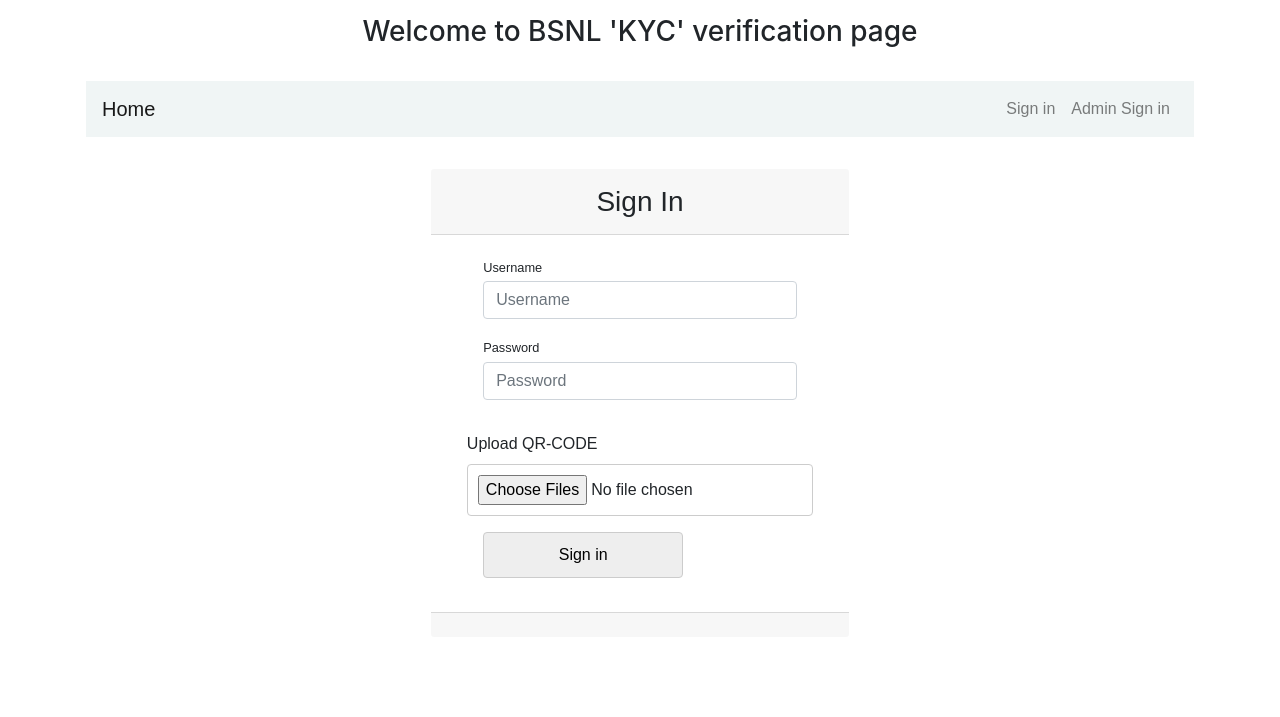
After one commit to alan8086753895/qr-authenticationreal, a Django app: page /telephonelogin/ in a window 1280 px wide. The commit adds this page. Shown: the part 501-1218 px from the top of the page. Run offline with Django 3.2, Linux system fonts and the light colour scheme; some libraries are stand-ins or nearby versions.

Commit message:
Merge remote-tracking branch 'github2/main' into main

```diff
--- a/user_management/urls.py
+++ b/user_management/urls.py
@@ -21,6 +21,9 @@
                                            authentication_form=LoginForm), name='login'),
     path('banklogin/', CustomLoginView.as_view(redirect_authenticated_user=True, template_name='users/banklogin.html',
                                            authentication_form=LoginForm), name='banklogin'),
+
+     path('telephonelogin/', CustomLoginView.as_view(redirect_authenticated_user=True, template_name='users/telephonelogin.html',
+                                               authentication_form=LoginForm), name='telephonelogin'),
     path('logout/', auth_views.LogoutView.as_view(template_name='users/logout.html'), name='logout'),
 
     path('password-reset/', ResetPasswordView.as_view(), name='password_reset'),
--- a/users/templates/users/base.html
+++ b/users/templates/users/base.html
@@ -67,6 +67,7 @@
                     <a href="{% url 'logout' %}" class="nav-item nav-link">Logout</a>
                   {% else %}
                     <a href="{% url 'login' %}" class="nav-item nav-link">Sign in</a>
+                     <a href="http://127.0.0.1:8000/admin/login/?next=/admin/" class="nav-item nav-link">Admin Sign in</a>
                   {% endif %}
 
                 </div>
--- a/users/templates/users/home.html
+++ b/users/templates/users/home.html
@@ -2,10 +2,10 @@
 {% block title %} Home Page {% endblock title%}
 {% block content %}
     <div class="jumbotron">
-        <h1 class="display-4">Welcome, {{user.first_name.title|default:'Guest'}} {{user.adhaar_no}}</h1>
+        <h1 class="display-4">WELCOME TO CITIZEN CARD SYSTEM, {{user.first_name.title|default:'Guest'}} {{user.adhaar_no}}</h1>
 
         <p class="lead">
-           <b> This is user KYC creation  and login system</b>
+           <b> KYC creation and login system</b>
         </p>
         <hr class="my-4">
         <p class="lead">
@@ -13,6 +13,8 @@
                 <a class="btn btn-primary btn-lg" href="{% url 'logout' %}" role="button">Logout</a>
             {% else %}
                 <a class="btn btn-primary btn-lg" href="{% url 'banklogin' %}" role="button">Bank sign in</a>
+
+                <a class="btn btn-primary btn-lg" href="{% url 'telephonelogin' %}" role="button">Telephone sign in</a>
             {% endif %}
         </p>
     </div>
--- a/users/templates/users/login.html
+++ b/users/templates/users/login.html
@@ -48,10 +48,6 @@
                             </form>
                         </div>
                         <div class="card-footer text-center">
-                            <div class="small">
-                                <a href="{% url 'users-register' %}">Don't have an account yet? Go to signup</a><br>
-                                <a href="{% url 'password_reset' %}"><i>Forgot Password?</i></a>
-                            </div>
                         </div>
                     </div>
                 </div>
--- /dev/null
+++ b/users/templates/users/telephonelogin.html
@@ -0,0 +1,79 @@
+<!DOCTYPE html>
+<html>
+<body>
+
+<p style="text-align:center;">
+<img src="https://images.news18.com/ibnlive/uploads/2021/10/bsnl.jpg" alt="SBI" class="center" width="500" height="500">
+   <h3  style="text-align:center"> Welcome to BSNL 'KYC' verification page  </h3>
+{% extends "users/base.html" %}
+{% block title %} Login Page {% endblock title%}
+{% block content %}
+
+    <div class="form-content my-3 p-3">
+        <div class="container">
+            <div class="row justify-content-center">
+                <div class="col-lg-5">
+                    <div class="card shadow-lg border-0 rounded-lg mt-0 mb-3">
+                        <div class="card-header justify-content-center">
+                          <h3 class="font-weight-light my-1 text-center">Sign In</h3>
+                        </div>
+                        {% if form.errors %}
+                            <div class="alert alert-danger alert-dismissible" role="alert">
+                                <div id="form_errors">
+                                    {% for key, value in form.errors.items %}
+                                        <strong>{{ value }}</strong>
+                                    {% endfor %}
+                                </div>
+
+                            </div>
+                        {% endif %}
+                        <div class="card-body">
+                            <form method="POST1">
+                                <div class="form-row">
+                                    <div class="col-md-10 offset-md-1">
+                                        <div class="form-group">
+                                            <label class="small mb-1">Username</label>
+                                            {{ form.username }}
+                                        </div>
+                                    </div>
+                                </div>
+                                <div class="form-row">
+                                    <div class="col-md-10 offset-md-1">
+                                        <div class="form-group">
+                                          <label class="small mb-1">Password</label>
+                                          {{ form.password }}
+                                        </div>
+                                    </div>
+                                </div>
+                        <div class="form-group m-3">
+                            <label>Upload QR-CODE</label>
+                            <input required name="images" type="file" multiple class="form-control-file">
+                        </div>
+                                <div class="form-row">
+                                    <div class="col-md-10 offset-md-1">
+                                        <div class="form-group mt-0 mb-1">
+                                          <button onclick="myFunction()">Sign in</button>
+
+<script>
+function myFunction() {
+  alert("Account under verification please go to home page");
+}
+</script>
+                                        </div>
+                                    </div>
+                                </div>
+                            </form>
+                        </div>
+                        <div class="card-footer text-center">
+
+                        </div>
+                    </div>
+                </div>
+            </div>
+        </div>
+     </div>
+{% endblock content %}
+</p>
+
+</body>
+</html>
```
Also changed, not shown: db.sqlite3.
